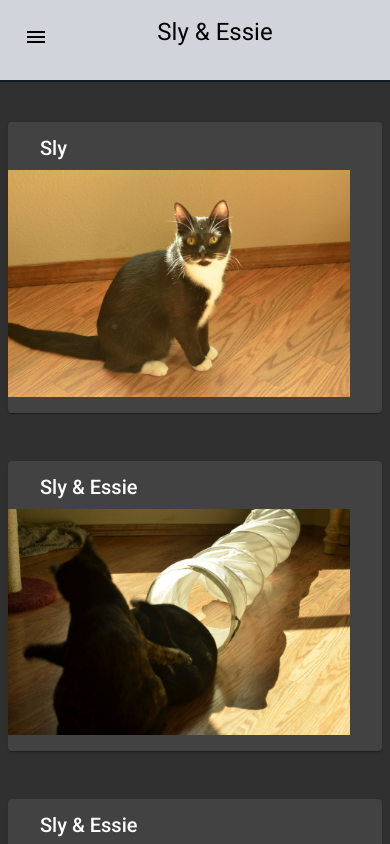
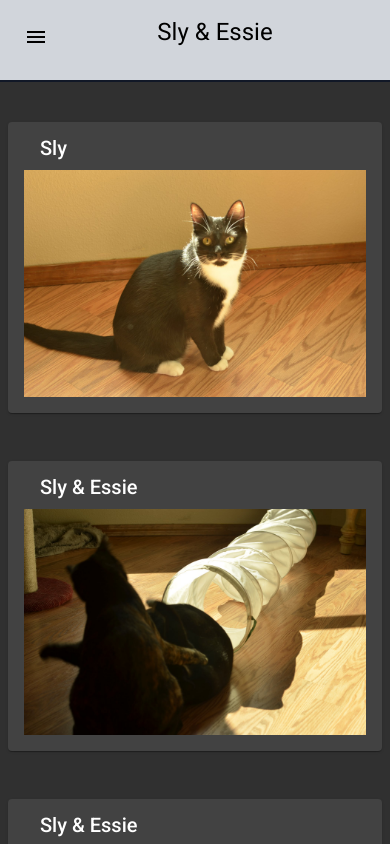
Before and after one commit to denver-HJS/ng-tailwindcss-poc, an Angular app: page /gallery/all in a window 390 px wide. Built offline with nearby package versions, Linux system fonts and the light colour scheme; what @tailwindcss/typography would draw is missing.

Commit message:
add responsiveness / margin adjustments

```diff
--- a/src/app/app.component.html
+++ b/src/app/app.component.html
@@ -4,7 +4,7 @@
                class="w-80">
     <div class="flex flex-col">
       <nav class="side-navigation">
-        <a>
+        <a class="border-b border-solid border-white">
           Sly
         </a>
         <a>
--- a/src/app/app.component.scss
+++ b/src/app/app.component.scss
@@ -2,6 +2,6 @@
   height: 100%;
 
   .side-navigation > a {
-    @apply block cursor-pointer p-4 bg-gray-700 text-center hover:bg-gray-500 hover:text-black
+    @apply block cursor-pointer p-4 bg-gray-700 bg-opacity-20 text-center hover:bg-gray-500 hover:text-black
   }
 }
--- a/src/app/shared/gallery/gallery-item/gallery-item.component.html
+++ b/src/app/shared/gallery/gallery-item/gallery-item.component.html
@@ -2,5 +2,7 @@
   <mat-card-header *ngIf="content.imageTitle">
     <mat-card-title>{{content.imageTitle}}</mat-card-title>
   </mat-card-header>
-  <img mat-card-image [src]="content.imagePath" />
+  <img mat-card-image
+       [src]="content.imagePath"
+       class="gallery-image-raw"/>
 </mat-card>
--- a/src/app/shared/gallery/gallery-item/gallery-item.component.scss
+++ b/src/app/shared/gallery/gallery-item/gallery-item.component.scss
@@ -1,3 +1,7 @@
 :host {
   width: 100%;
 }
+
+.gallery-image-raw {
+  margin: 0;
+}
```
